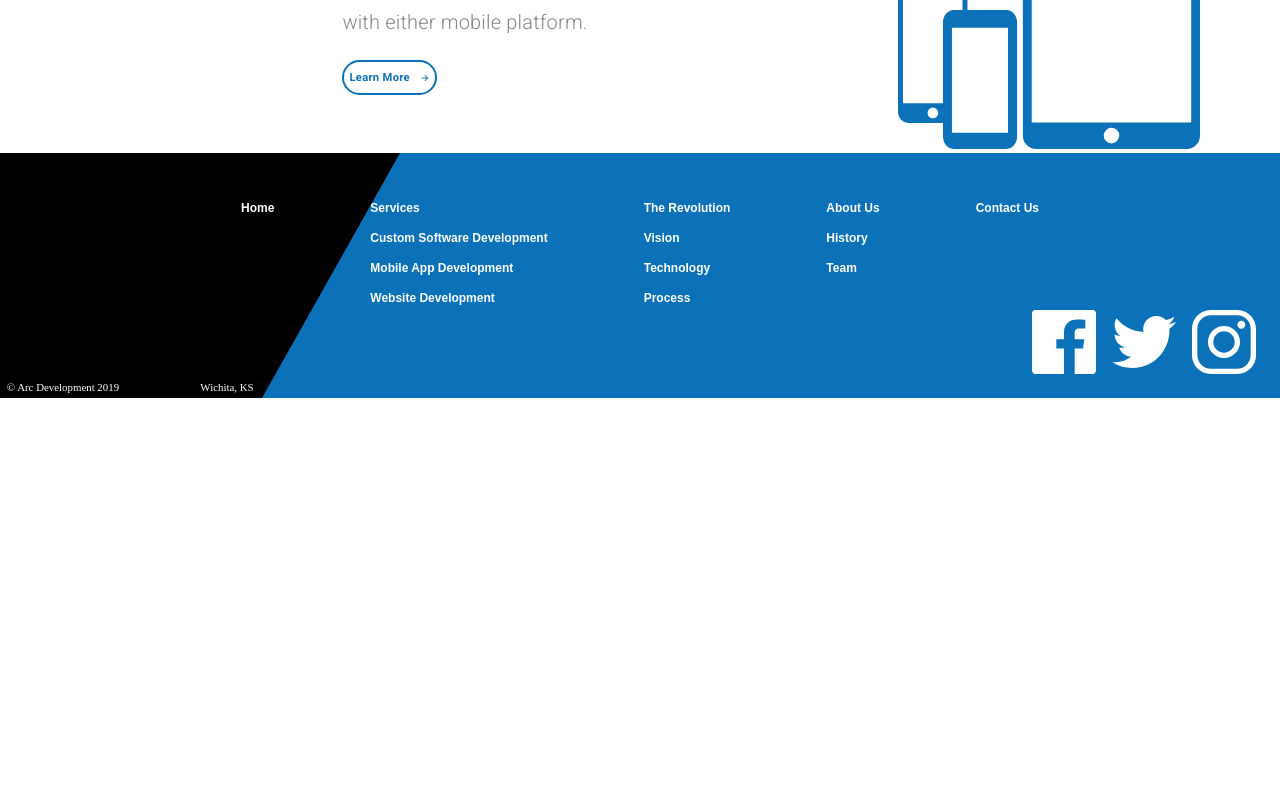
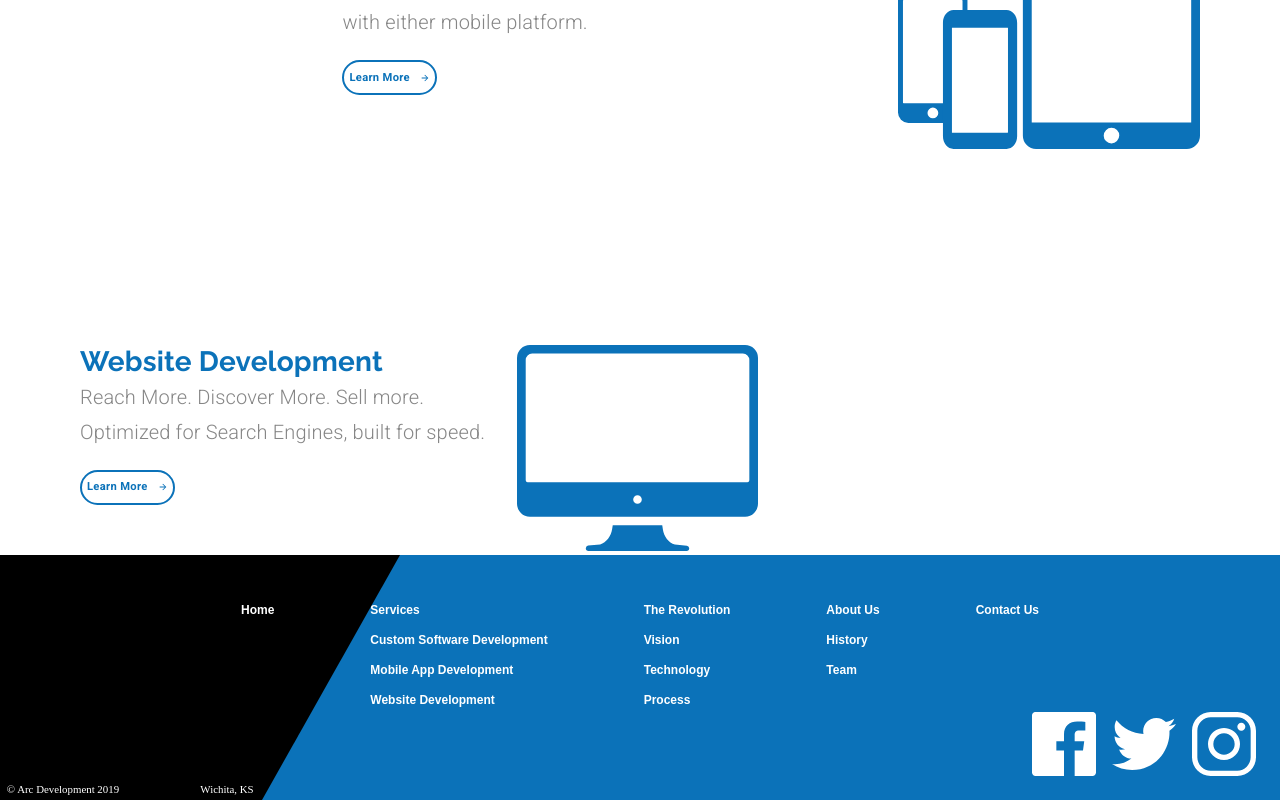
Before and after one commit to adnaandeveloper/arcdevelopment, a React (Create React App) app: page / in a window 1280 px wide. Shown: the part 1297-2097 px from the top of the page. Before the commit the page ends 1695 px from the top, so only its background shows below. Built offline with nearby package versions, Linux system fonts and the light colour scheme.

Commit message:
webside development block is implemented and maked resposive

```diff
--- a/src/components/screens/Home.js
+++ b/src/components/screens/Home.js
@@ -12,6 +12,7 @@
 import ButtonArrow from '../ui/ButtonArrow'
 import customoftwareIcon from '../../assets/Custom Software Icon.svg'
 import mobileAppsIcon from '../../assets/mobileIcon.svg'
+import websitesIcon from '../../assets/websiteIcon.svg'
 
 const useStyles = makeStyles((theme) => ({
   animation: {
@@ -229,6 +230,49 @@
           </Grid>
         </Grid>
       </Grid>
+
+      <Grid item>
+        {' '}
+        {/*-----websits Block......*/}
+        <Grid
+          container
+          direction='row'
+          className={classes.serviceContainer}
+          justify={matchesSM ? 'center' : undefined}
+        >
+          <Grid
+            item
+            style={{
+              marginLeft: matchesSM ? 0 : '5em',
+              textAlign: matchesSM ? 'center' : undefined,
+            }}
+          >
+            <Typography variant='h4'>Website Development</Typography>
+            <Typography variant='subtitle1'>
+              Reach More. Discover More. Sell more.
+            </Typography>
+            <Typography variant='subtitle1' className={classes.subtitle}>
+              Optimized for Search Engines, built for speed.
+            </Typography>
+            <Button variant='outlined' className={classes.learnButton}>
+              <span style={{ marginRight: 10 }}>Learn More </span>
+              <ButtonArrow
+                width={10}
+                height={10}
+                fill={theme.palette.common.blue}
+              ></ButtonArrow>
+            </Button>
+          </Grid>
+
+          <Grid item>
+            <img
+              className={classes.icon}
+              alt='website Icon'
+              src={websitesIcon}
+            />
+          </Grid>
+        </Grid>
+      </Grid>
     </Grid>
   )
 
```
